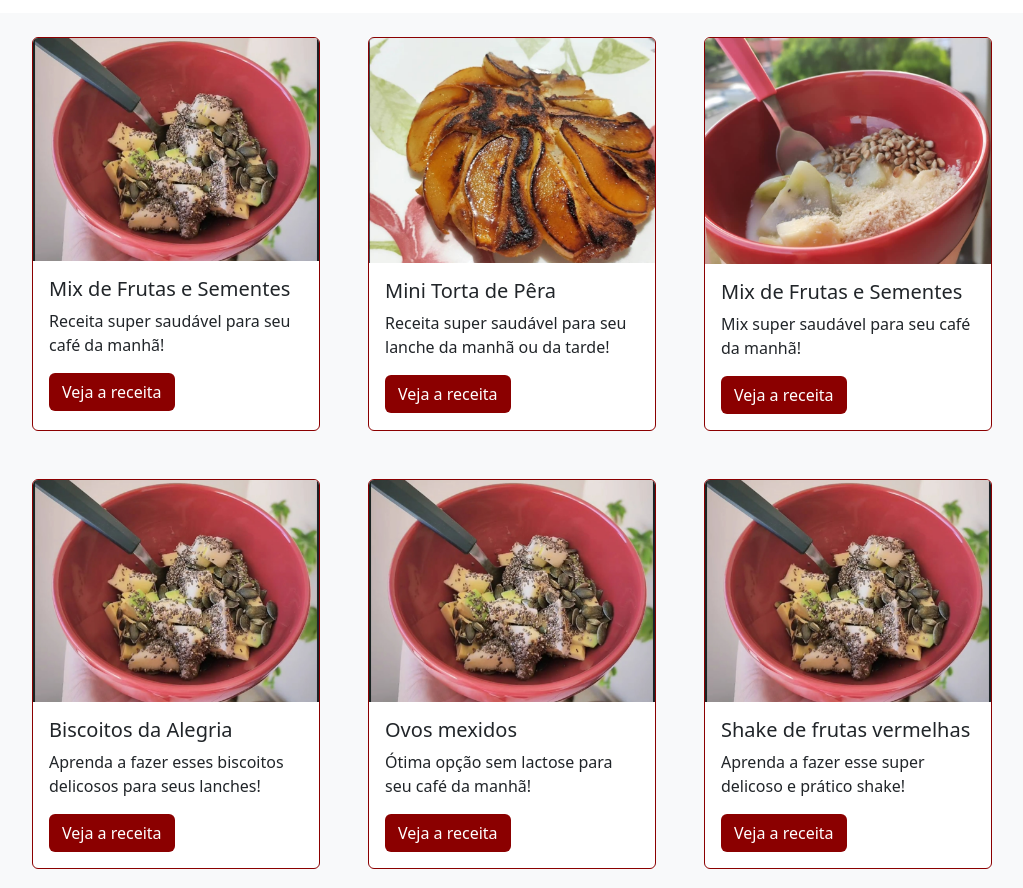
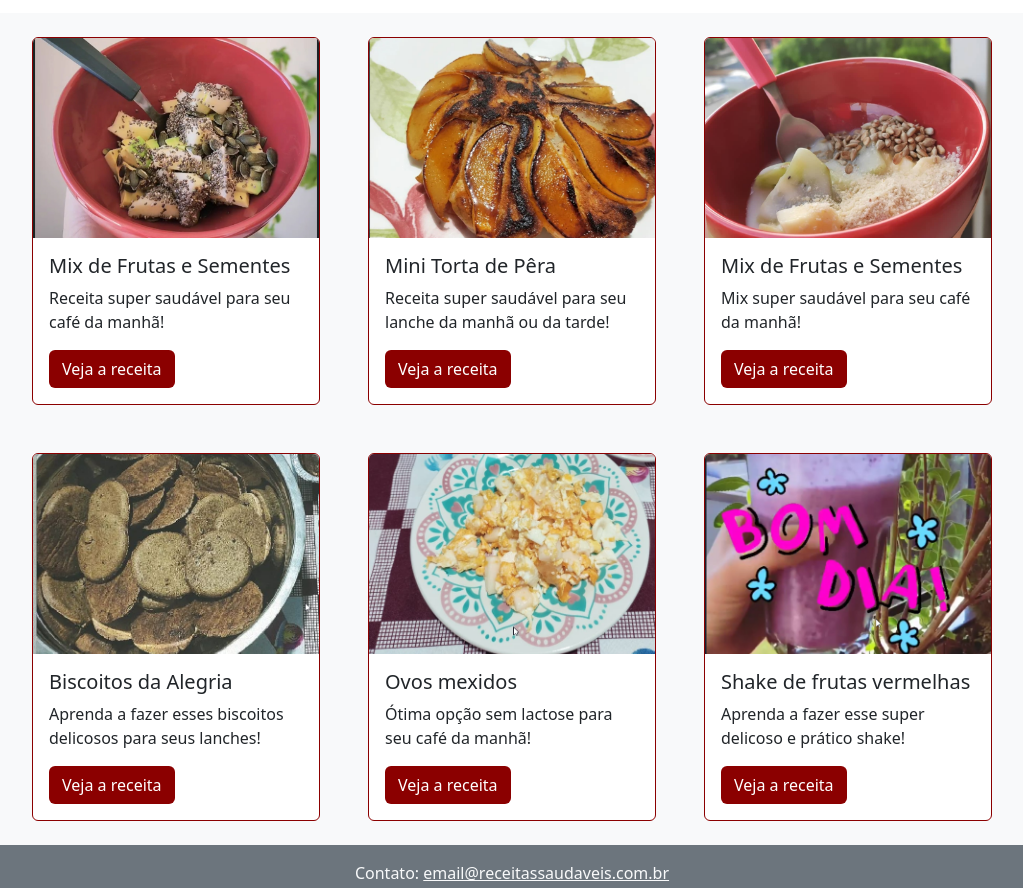
Before and after one commit to DanielaLeguari/landing-page-receitas, a plain HTML site: page index.html in a window 1280 px wide. Shown: the part 627-1515 px from the top of the page, without its empty margins (128-1151 px from the left). Drawn offline with nearby package versions, Linux system fonts and the light colour scheme.

Commit message:
adicionada imagens das receitas

```diff
--- a/src/cards.json
+++ b/src/cards.json
@@ -15,17 +15,17 @@
         "subtitulo": "Mix super saudável para seu café da manhã!"
     },
     {
-        "imagem": "./src/img/card1-png.png",
+        "imagem": "./src/img/card5.png",
         "titulo": "Biscoitos da Alegria",
         "subtitulo": "Aprenda a fazer esses biscoitos delicosos para seus lanches!"
     },
     {
-        "imagem": "./src/img/card1-png.png",
+        "imagem": "./src/img/card4.png",
         "titulo": "Ovos mexidos",
         "subtitulo": "Ótima opção sem lactose para seu café da manhã!"
     },
     {
-        "imagem": "./src/img/card1-png.png",
+        "imagem": "./src/img/card6.png",
         "titulo": "Shake de frutas vermelhas",
         "subtitulo": "Aprenda a fazer esse super delicoso e prático shake!"
     }
--- a/src/script.js
+++ b/src/script.js
@@ -3,10 +3,10 @@ fetch('./src/cards.json').then(response => {
     return response.json();
 }).then(data => {
     let html = '';
-    console.log(data);
+    // console.log(data);
     data.forEach(elemento => {
         html += `  <article id="card" class="card borda-cor-especial card-largura p-0 m-4 col-12 col-md-4">
-        <img  id="imagem" src="${elemento.imagem}" class="card-img-top .card-posicao-imagem" alt="...">
+        <img  id="imagem" src="${elemento.imagem}" class="card-img-top card-posicao-imagem" alt="...">
         <div class="card-body">
           <h5 id="titulo" class="card-title">${elemento.titulo}</h5>
           <p id="subtitulo" class="card-text">${elemento.subtitulo}</p>
```
Also changed, not shown: index.html (+2 -4 lines), src/img/card4.png (added), src/img/card5.png (added), src/img/card6.png (added), 1 other file.
